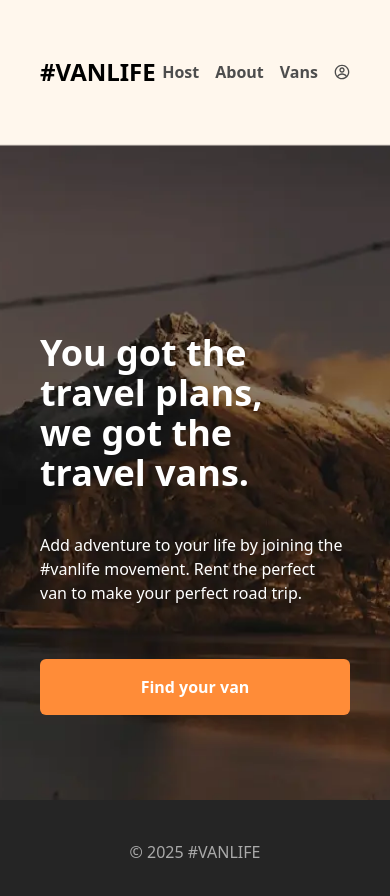
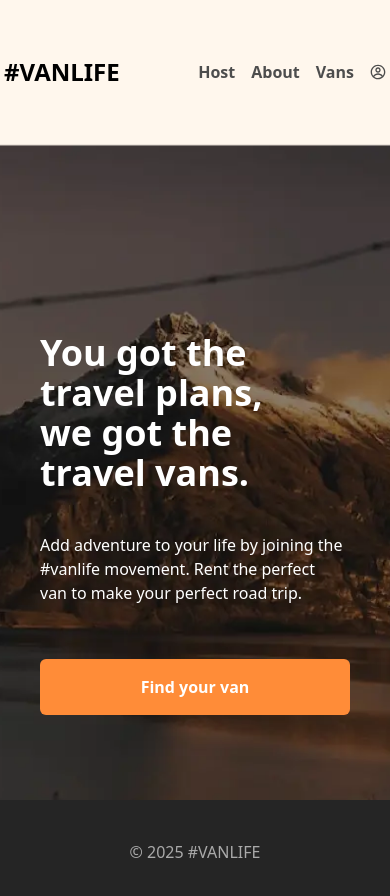
Before and after one commit to JoleneKearse/vanlife, a React (Vite) app: page / in a window 390 px wide. Shown: the top 896 px of the page. Built offline with nearby package versions, Linux system fonts and the light colour scheme.

Commit message:
chore: fix navbar spacing on mobile screens

```diff
--- a/src/components/NavBar.jsx
+++ b/src/components/NavBar.jsx
@@ -4,7 +4,7 @@ import { CgProfile } from "react-icons/cg";
 const NavBar = () => {
   return (
     <header>
-      <nav className="bg-brand-100 text-neutral-300 py-14 flex justify-between px-10">
+      <nav className="bg-brand-100 text-neutral-300 py-14 flex justify-between px-1 md:px-10">
         <div>
           <NavLink
             to="/"
```
